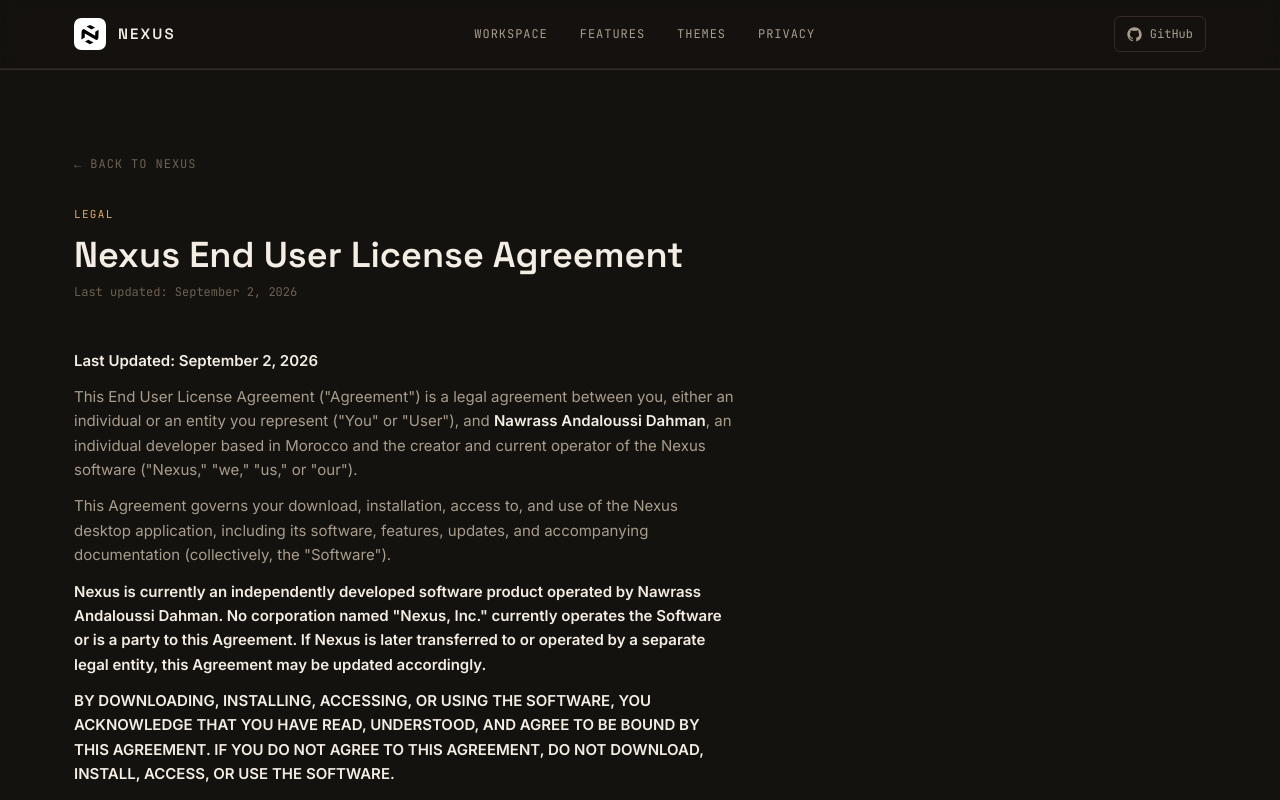
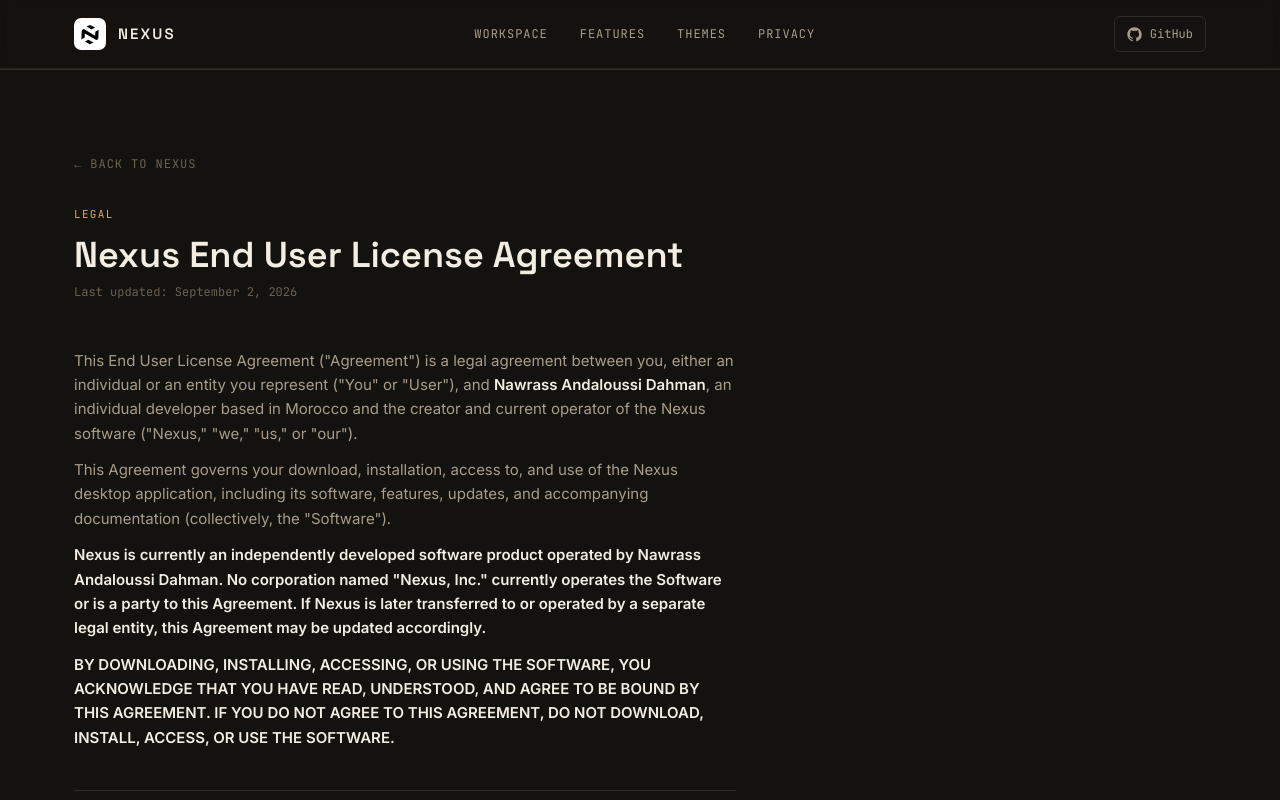
Before and after one commit to getnexusapp/nexus-site, a Next.js app: page /eula in a window 1280 px wide. Shown: the top 800 px of the page. Built offline with nearby package versions, Linux system fonts and the light colour scheme.

Commit message:
Clean up EULA page by removing last updated info
Removed redundant 'Last Updated' paragraph from EULA.

```diff
--- a/app/eula/page.tsx
+++ b/app/eula/page.tsx
@@ -13,10 +13,6 @@
       title="Nexus End User License Agreement"
       updated="September 2, 2026"
     >
-      <p>
-        <strong>Last Updated: September 2, 2026</strong>
-      </p>
-
       <p>
         This End User License Agreement ("Agreement") is a legal agreement
         between you, either an individual or an entity you represent
```
